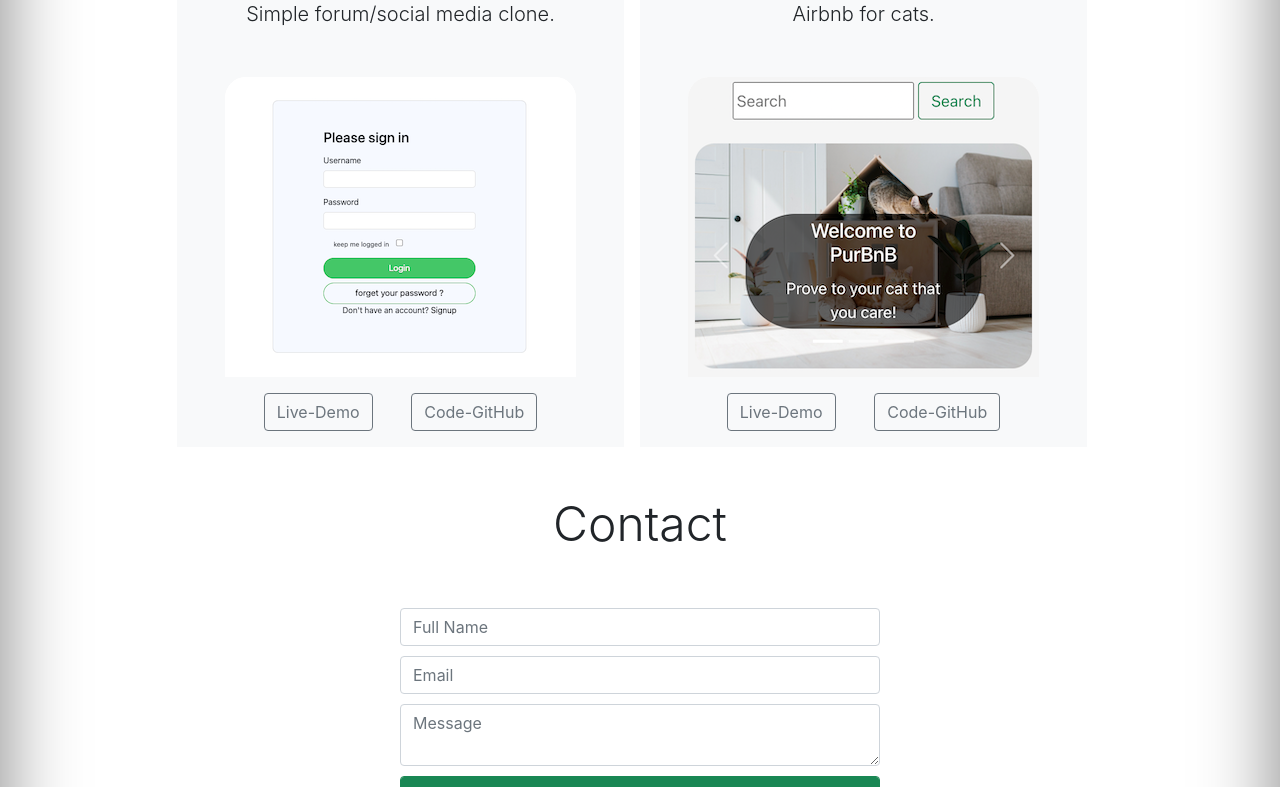
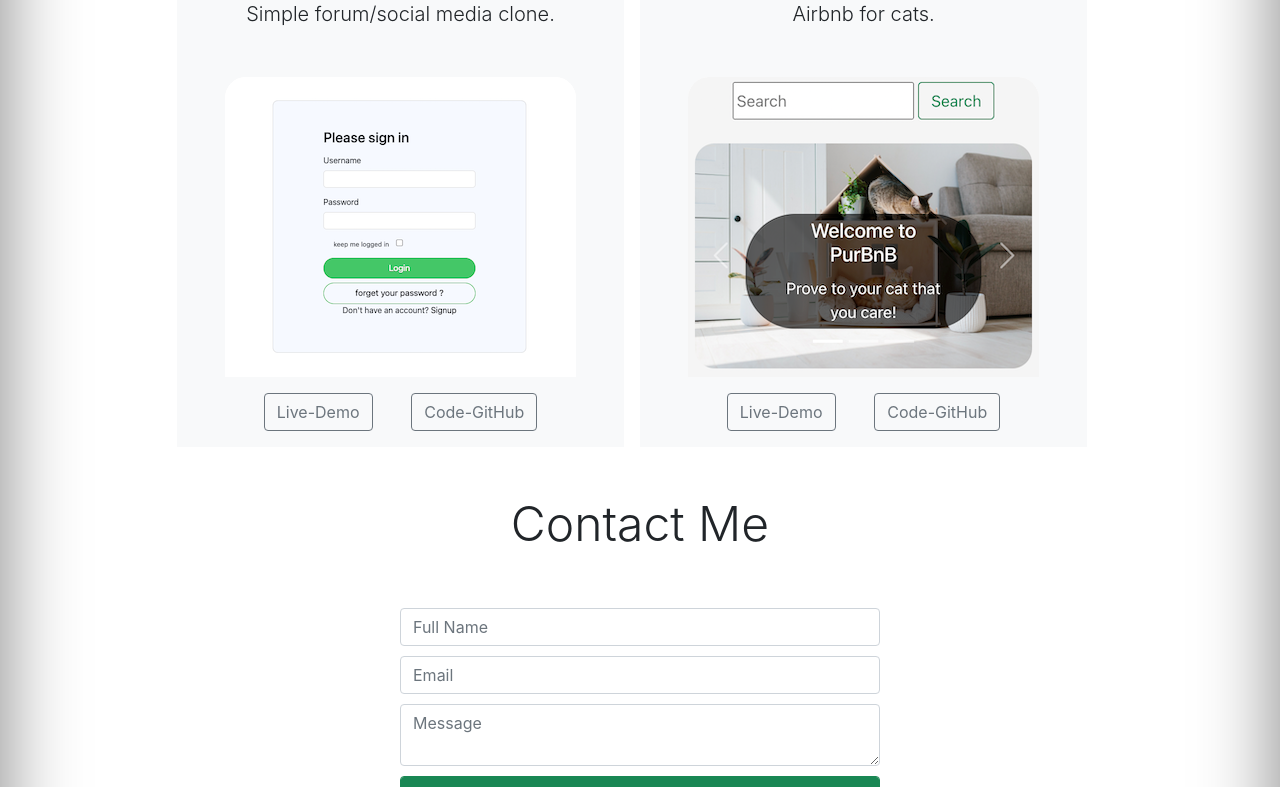
Before and after one commit to Bereket-U/portfolio, a React (Create React App) app: page / in a window 1280 px wide. Shown: the part 1413-2200 px from the top of the page. Built offline with nearby package versions, Linux system fonts and the light colour scheme.

Commit message:
change contact to contact me - header

```diff
--- a/src/components/Contact/Contact.jsx
+++ b/src/components/Contact/Contact.jsx
@@ -33,11 +33,11 @@ export default function Contact() {
   };
 
   return (
-    <div className="">
-      <h1 className="p-5 display-5">Contact</h1>
+    <div>
+      <h1 className="p-5 display-5">Contact Me</h1>
       <div className="d-flex justify-content-center">
         <div className="col-10 form-container">
-          <form className="" ref={form} onSubmit={sendEmail}>
+          <form ref={form} onSubmit={sendEmail}>
             <input
               className="form-control form-control-md"
               type="text"
```
